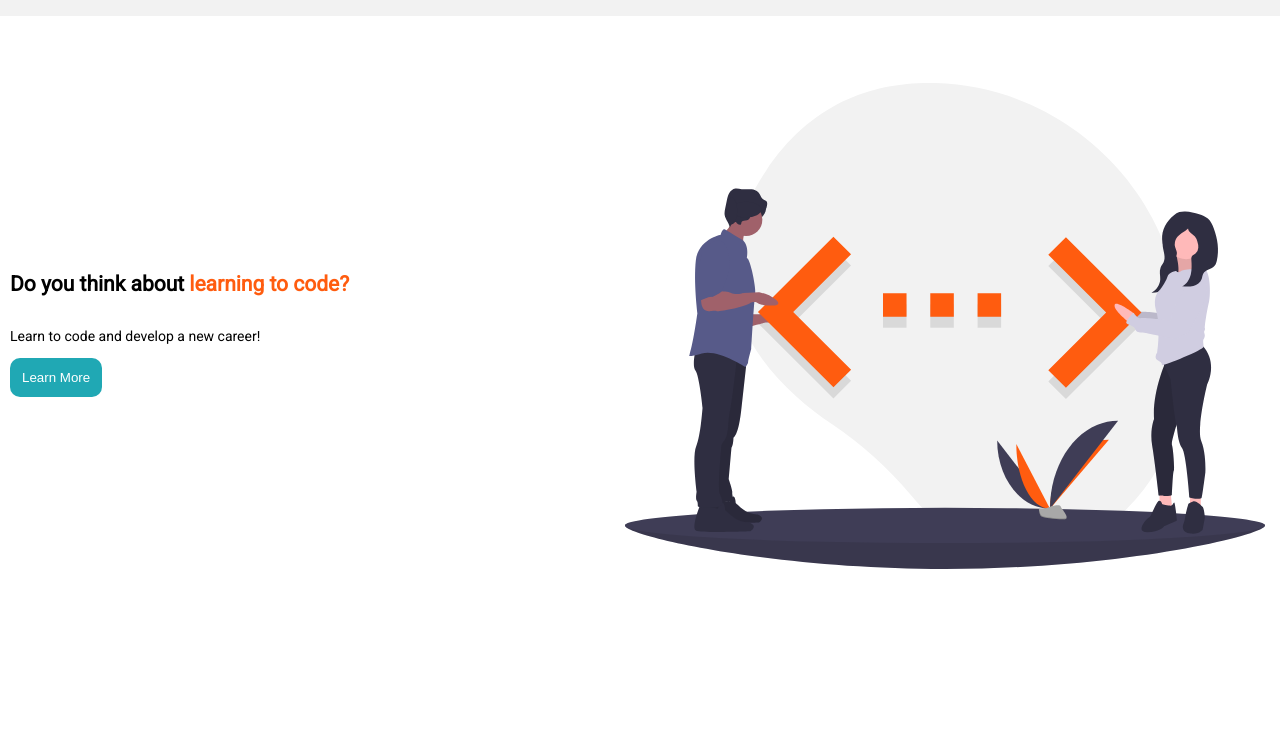
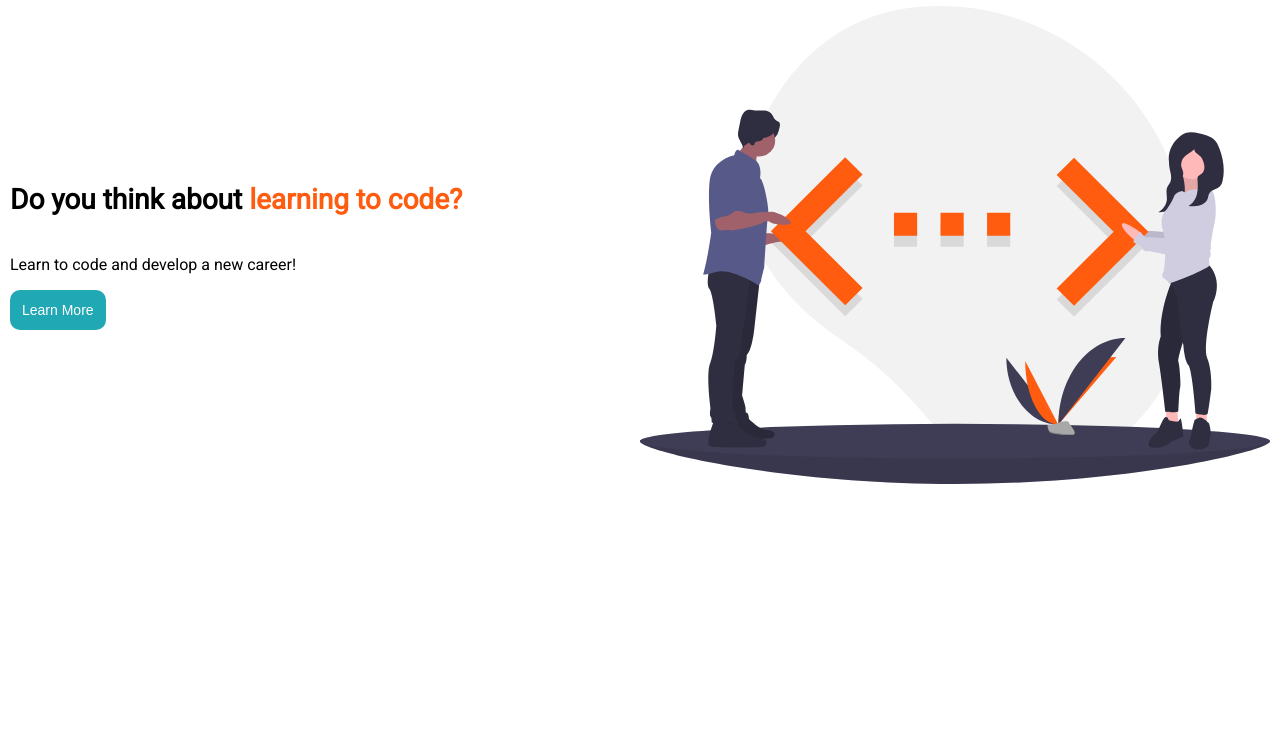
Before and after one commit to alanamarielle/frank-part-one, a plain HTML site: page index.html in a window 1280 px wide. Shown: the part 85-821 px from the top of the page. After the commit the page ends 800 px from the top, so only its background shows below. Drawn offline with Linux system fonts and the light colour scheme.

Commit message:
tweaked the code

```diff
--- a/index.html
+++ b/index.html
@@ -16,13 +16,16 @@
                     <li><a href="">Custom Training</a></li>
                     <li><a href="">Student Stories</a></li>
                 </ul>
-            <button>Contact Us</button>
+            <button class="btnstyle">Contact Us</button>
     </div>
-    <div class="footer">
-        <h2>Do you think about <span class="orange">learning to code?</span></h2>
-        <p>Learn to code and develop a new career!</p>
-        <button>Learn More</button>
-        <img src="./assets/code.svg" alt="code" class="gcimage">
+    <div class="main">
+        <div class="left">
+            <h2 class="doyouthink">Do you think about <span class="orange">learning to code?</span></h2>
+            <p>Learn to code and develop a new career!</p>
+            <button class="btnstyle">Learn More</button>
+        </div>
+            <img src="./assets/code.svg" alt="two people holding an ellipsis inside angle brackets" class="gcimage">
+
     </div>
 </body>
 </html>
--- a/stylesheet.css
+++ b/stylesheet.css
@@ -1,28 +1,30 @@
 body {
     font-family: 'Roboto', sans-serif;
-    font-size: 14px;
+    font-size: 16px;
     padding:0;
     margin:0;
 }
-
 h1 {
     font-size: 32px;
 }
-
 .header {
     display: flex;
     flex-direction: column;
     align-content: flex-end;
     background-color: #F2F2F2;
-    padding: 10px
+    padding: 10px;
 }
-.footer {
+.main {
     display: flex;
     flex-direction: column;
-    padding: 10px
-
+    padding: 10px;
+    margin-bottom: 200px;
 }
-
+.left {
+    display: flex;
+    flex-direction: column;
+    align-content: flex-end;
+}
 .orange {
     color: #ff5c0f;
 }
@@ -48,7 +50,7 @@ li {
 li.hover {
     color: #ff5c0f;
 }
-button {
+.btnstyle {
     color: #ffffff;
     width: 100%;
     height: auto;
@@ -56,19 +58,19 @@ button {
     border: none;
     border-radius: 10px;
     background-color: #20a8b4;
+    font-size: 14px;
 }
-button:hover {
+.btnstyle:hover {
     background-color: #ff5c0f;
     cursor: pointer;
 }
 img {
     display: none;
 }
-
+.doyouthink {
+    font-size: 20px;
+}
 @media (min-width: 768px){
-    button {
-      width: fit-content;
-    }
     .learn {
         margin-right: auto;
     }
@@ -77,28 +79,33 @@ img {
         flex-direction: row;
         align-items: center;
         justify-content: flex-end;
+        padding: 0px 10px;
     }
-
-    .footer{
-        max-width: 50%;
-        height: 400px;
-        justify-content: center;
-        margin-top: 100px;
-        margin-bottom: 200px;
-        }
-
-    img {
-        display: inline-flex;
-        max-width: 50%;
-        position: absolute;
-        right: 15px;
-    }
-
     ul {
         align-self: center;
     }
     li {
         display: inline-flex;
+    }
+    .main{
+        display: flex;
+        flex-direction: row;
+        justify-content: space-between;
+        }
 
+    .left {
+        display: flex;
+        align-self: center;
+        flex-direction: column;
+    }
+    .btnstyle {
+        width: max-content;
+    }
+    img {
+        display: inline-flex;
+        max-width: 50%;
+    }
+    .doyouthink {
+        font-size: 28px;
     }
 }
```
